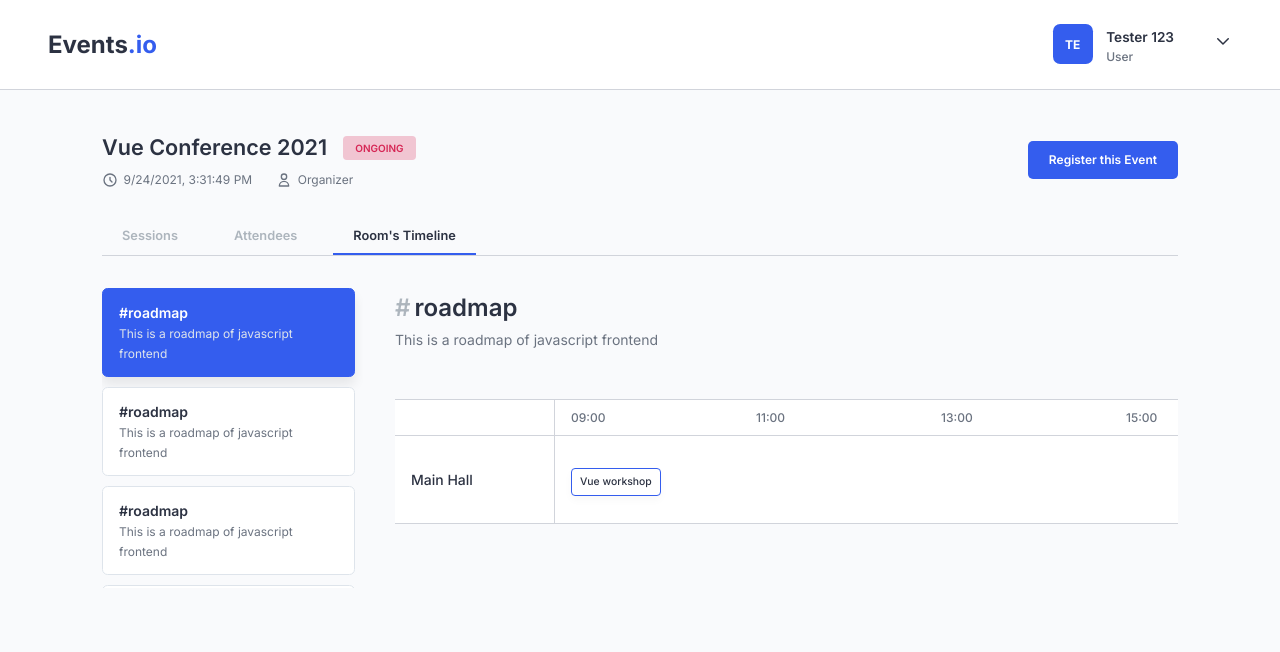
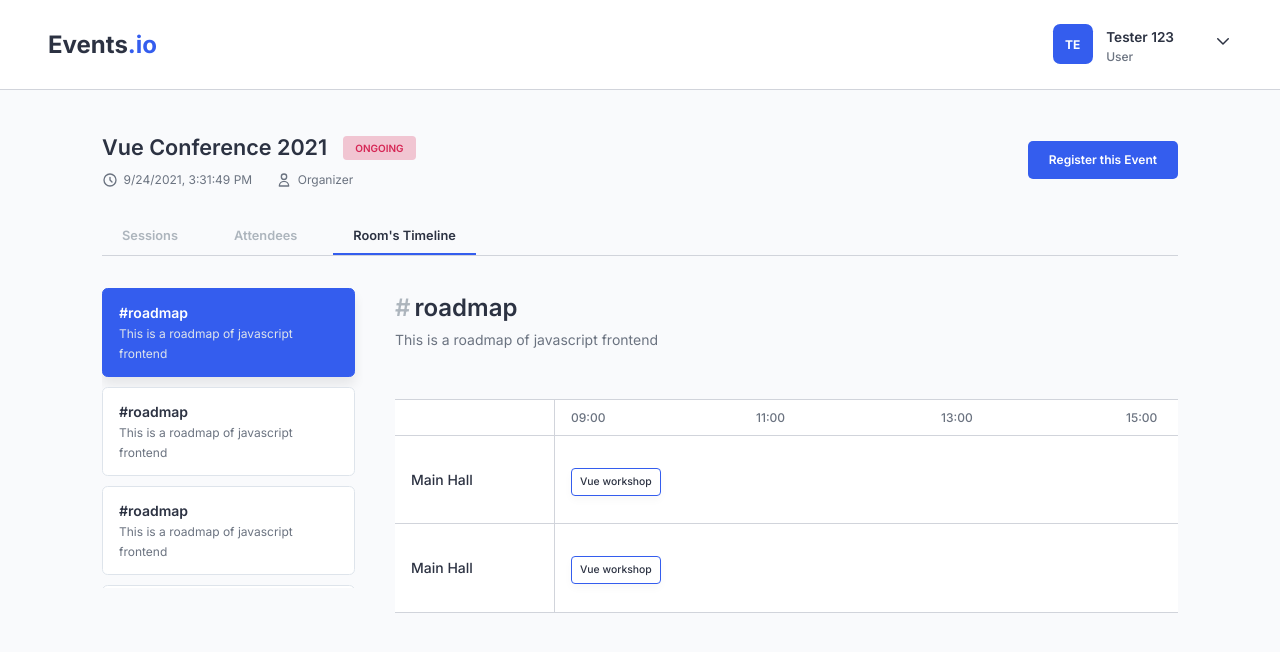
Before and after one commit to Erik3010/events.io, a React (Create React App) app: page /event/1 in a window 1280 px wide. Both pictures are taken after a click on the element "Room's Timeline". Shown: the top 652 px of the page. Built offline with nearby package versions, Linux system fonts and the light colour scheme.

Commit message:
fix(ui): fix some ui

```diff
--- a/src/components/Event/EventAttendees/EventAttendees.js
+++ b/src/components/Event/EventAttendees/EventAttendees.js
@@ -22,7 +22,9 @@ function EventAttendees() {
                 email="richardroe@gmail.com"
               />
             </td>
-            <td>Early bird</td>
+            <td>
+              <div className={styles["ticket-badge"]}>Early bird</div>
+            </td>
             <td>{new Date().toLocaleString()}</td>
             <td>
               <Button type="danger" small>
--- a/src/components/Event/EventAttendees/EventAttendees.module.scss
+++ b/src/components/Event/EventAttendees/EventAttendees.module.scss
@@ -22,5 +22,14 @@
       color: $subtitle;
       padding: 0.75rem;
     }
+    .ticket-badge {
+      border: 1px solid $border;
+      display: inline;
+      padding: 0.25rem 0.5rem;
+      background: $white;
+      font-size: 0.75rem;
+      font-weight: 500;
+      border-radius: 0.25rem;
+    }
   }
 }
--- a/src/components/Timeline/TimelineTable/TimelineTable.js
+++ b/src/components/Timeline/TimelineTable/TimelineTable.js
@@ -35,6 +35,21 @@ function TimelineTable() {
             </div>
           </div>
         </div>
+        <div className={styles["timeline-row"]}>
+          <div
+            className={cx([
+              styles["timeline-cell"],
+              styles["timeline-room-title"],
+            ])}
+          >
+            Main Hall
+          </div>
+          <div className={styles["timeline-cell"]}>
+            <div className={styles["session-list"]}>
+              <SessionItem>Vue workshop</SessionItem>
+            </div>
+          </div>
+        </div>
       </div>
     </div>
   );
--- a/src/components/Timeline/TimelineTable/TimelineTable.module.scss
+++ b/src/components/Timeline/TimelineTable/TimelineTable.module.scss
@@ -32,7 +32,7 @@
         transition: $transition;
       }
       &:hover {
-        background: $lightGray;
+        background: $background;
         .timeline-room-title {
           font-weight: 500;
           background: $primary;
```
